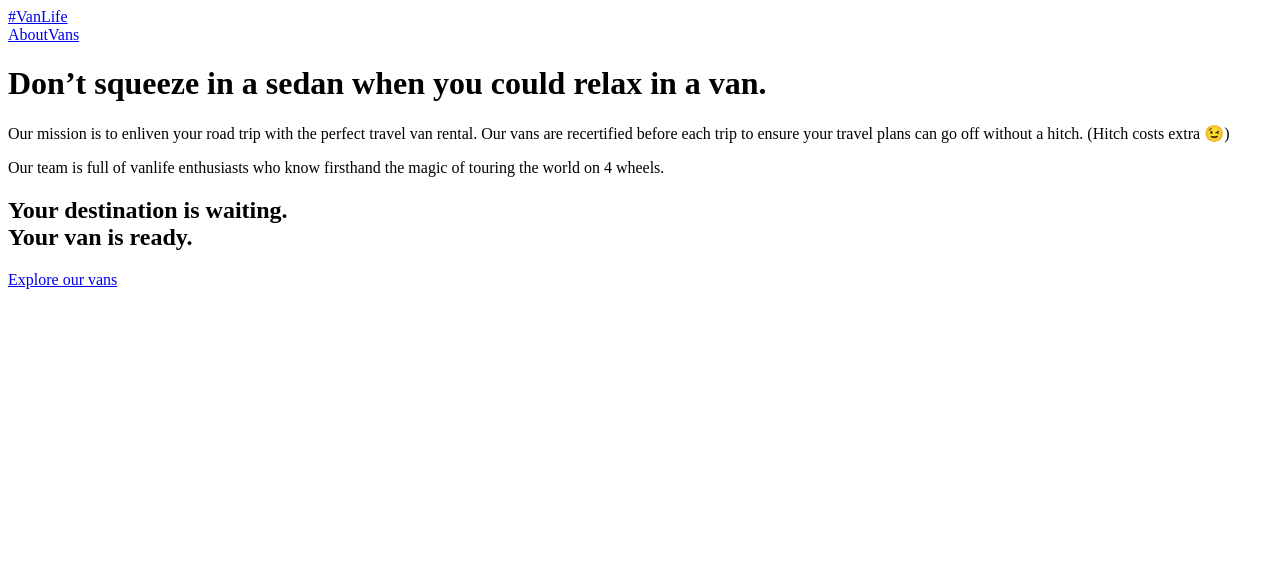
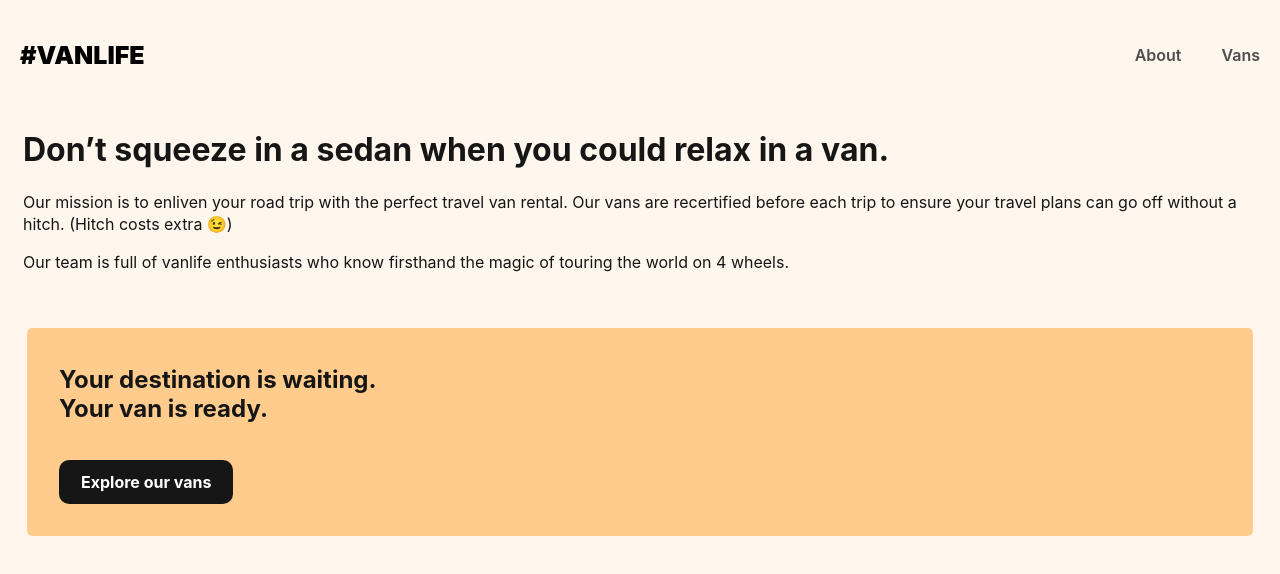
Before and after one commit to georgesroberto/Vans, a React (Create React App) app: page /about in a window 1280 px wide. Shown: the top 574 px of the page. Built offline with nearby package versions, Linux system fonts and the light colour scheme; what miragejs would draw is missing.

Commit message:
Refactor stylesheet

```diff
--- a/public/index.html
+++ b/public/index.html
@@ -10,6 +10,7 @@
       content="Web site created using create-react-app"
     />
     <link rel="apple-touch-icon" href="%PUBLIC_URL%/logo192.png" />
+    <link rel="stylesheet" href="./style.css" />
     <!--
       manifest.json provides metadata used when your web app is installed on a
       user's mobile device or desktop. See https://developers.google.com/web/fundamentals/web-app-manifest/
--- /dev/null
+++ b/public/style.css
@@ -0,0 +1,230 @@
+* {
+  box-sizing: border-box;
+}
+
+html,
+body {
+  margin: 0;
+  padding: 0;
+  background-color: #fff7ed;
+  font-family: "Inter", sans-serif;
+}
+
+body::-webkit-scrollbar {
+  display: none;
+}
+
+body {
+  -ms-overflow-style: none;
+  scrollbar-width: none;
+}
+
+header {
+  height: 110px;
+  display: flex;
+  align-items: center;
+  padding-block: 10px;
+}
+
+header .site-logo {
+  color: black;
+  margin-right: auto;
+  text-transform: uppercase;
+  font-weight: 900;
+  font-size: 25px;
+}
+
+header a {
+  text-decoration: none;
+  color: #4d4d4d;
+  font-weight: 600;
+  padding: 5px 20px;
+}
+
+header a:hover {
+  color: #161616;
+  text-decoration: underline;
+}
+
+.link-button {
+  display: inline-block;
+  text-align: center;
+  text-decoration: none;
+  border: none;
+  padding: 0.75rem 1.375rem;
+  color: initial;
+  font-weight: 700;
+  border-radius: 5px;
+  cursor: pointer;
+  transition: transform 0.1s ease-in-out;
+}
+
+.link-button:hover {
+  transform: translate(1px, 1px);
+}
+
+/*** HOME PAGE ***/
+.home-container {
+  background: linear-gradient(0deg, rgba(0, 0, 0, 0.46), rgba(0, 0, 0, 0.46)),
+    url("./assets/images/home-hero.png") no-repeat center center;
+  -webkit-background-size: cover;
+  -moz-background-size: cover;
+  -o-background-size: cover;
+  background-size: cover;
+  min-height: 350px;
+  color: white;
+  padding: 45px 23px;
+}
+
+.home-container h1 {
+  font-weight: 700;
+  font-size: 2.25rem;
+  line-height: 42px;
+}
+
+.home-container p {
+  line-height: 24px;
+}
+
+.home-container a {
+  display: inline-block;
+  text-align: center;
+  text-decoration: none;
+  background-color: #ff8c38;
+  border: none;
+  width: 100%;
+  margin-top: 27px;
+  padding-block: 0.75rem;
+  color: white;
+  font-weight: 700;
+  border-radius: 5px;
+  cursor: pointer;
+  transition: transform 0.1s ease-in-out;
+}
+
+.home-container a:hover {
+  transform: translate(1px, 1px);
+}
+
+/*** ABOUT PAGE ***/
+.about-hero-image {
+  max-width: 100%;
+}
+
+.about-page-content {
+  padding-inline: 23px;
+  color: #161616;
+  margin-bottom: 55px;
+}
+
+.about-page-content h1 {
+  line-height: 38px;
+}
+
+.about-page-content p {
+  line-height: 22px;
+}
+
+.about-page-cta {
+  background-color: #ffcc8d;
+  color: #161616;
+  padding-inline: 32px;
+  padding-bottom: 32px;
+  margin-inline: 27px;
+  border-radius: 5px;
+}
+
+.about-page-cta h2 {
+  margin: 0;
+  padding-block: 37px;
+}
+
+.about-page-cta .link-button {
+  background-color: #161616;
+  color: white;
+  border-radius: 10px;
+}
+
+/*** VAN PAGES ***/
+.van-list-container {
+  padding-inline: 23px;
+}
+
+.van-list {
+  display: grid;
+  grid-template-columns: 1fr 1fr;
+  justify-items: center;
+  gap: 34px;
+  margin-top: 57px;
+}
+
+.van-tile a {
+  color: #161616;
+  text-decoration: none;
+}
+
+.van-tile img {
+  max-width: 100%;
+  border-radius: 5px;
+}
+
+.van-list-container button {
+  margin-right: 20px;
+  cursor: pointer;
+}
+
+.van-type {
+  height: 34px;
+  padding: 6px 26px;
+  font-style: normal;
+  font-weight: 500;
+  border: none;
+  border-radius: 5px;
+  background-color: #ffead0;
+  color: #4d4d4d;
+  transition: 200ms all cubic-bezier(0.4, 0, 0.2, 1);
+}
+
+.van-type:hover {
+  color: #ffead0;
+}
+
+.van-type:focus {
+  outline: none;
+}
+
+.van-type.selected {
+  color: #ffead0;
+}
+
+.van-type.simple:hover,
+.van-type.simple.selected {
+  background-color: #e17654;
+}
+
+.van-type.rugged:hover,
+.van-type.rugged.selected {
+  background-color: #115e59;
+}
+
+.van-type.luxury:hover,
+.van-type.luxury.selected {
+  background-color: #161616;
+}
+
+.van-type.clear-filters {
+  margin-left: -20px;
+  height: 34px;
+  padding: 6px 26px;
+  font-style: normal;
+  font-weight: 500;
+  border: none;
+  border-radius: 5px;
+  text-decoration: underline;
+  background-color: transparent;
+  color: #4d4d4d;
+}
+
+i[class*="van-type-"] {
+  padding: 7px 14px;
+}
```
